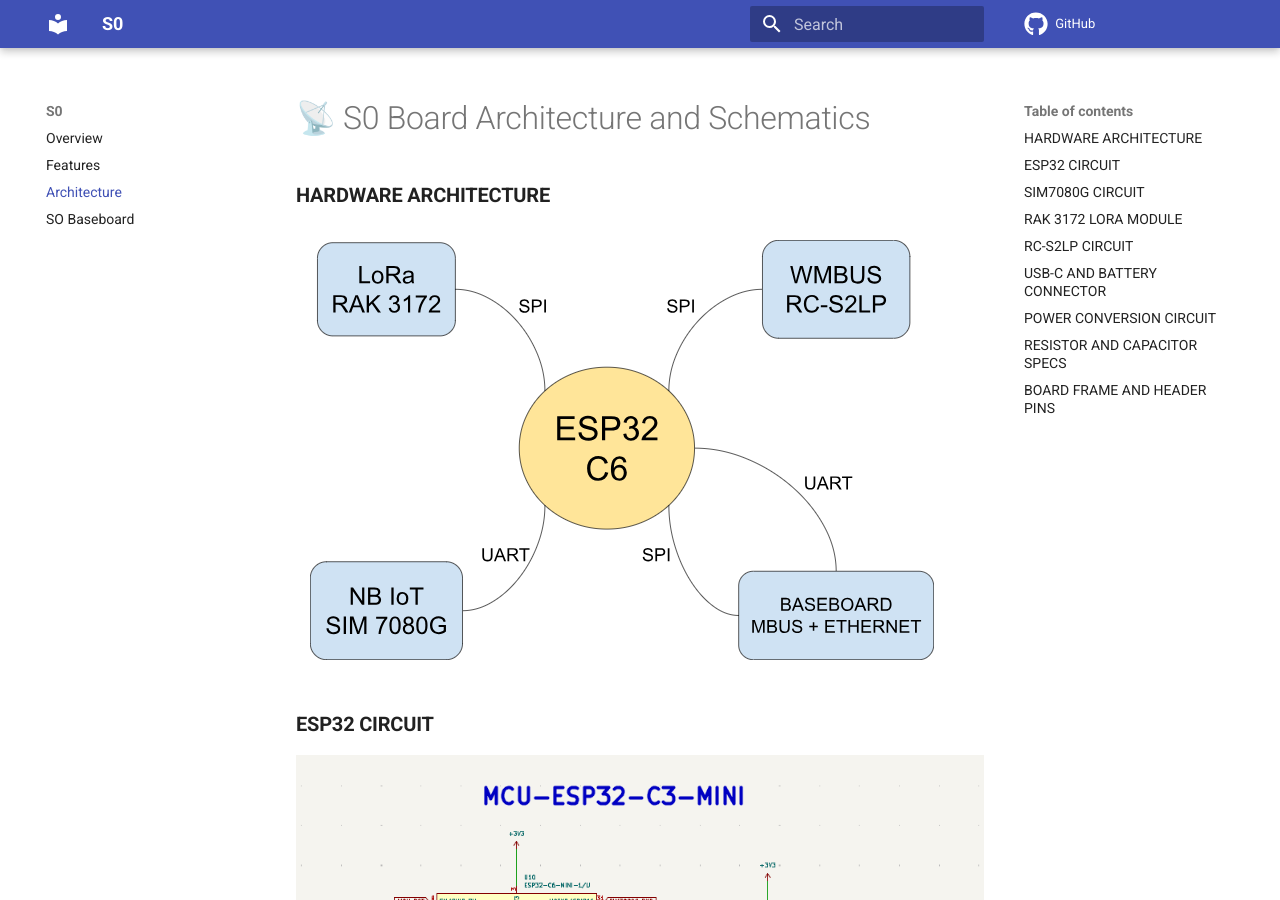
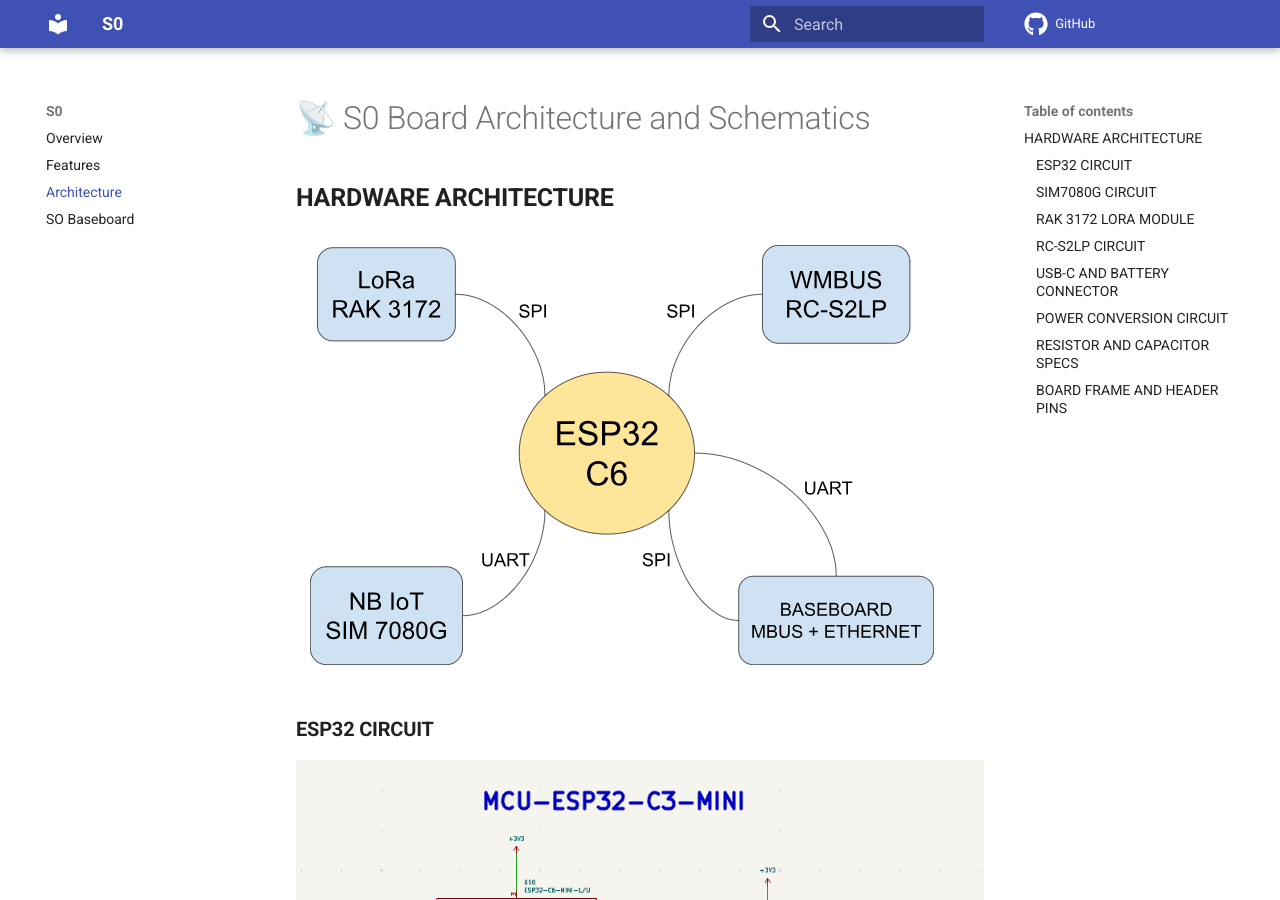
Before and after one commit to absmach/s0-docs, an MkDocs documentation site: the page built from docs/architecture.md, in a window 1280 px wide and 900 px high. Built offline with MkDocs 1.6.1 and Material for MkDocs 9.7.7, drawn with Linux system fonts in a browser that asks for light colours; comment, search, counter and statistics services are not loaded.

```diff
--- a/docs/architecture.md
+++ b/docs/architecture.md
@@ -1,6 +1,6 @@
 # 📡 S0 Board Architecture and Schematics
 
-### **HARDWARE ARCHITECTURE**
+## **HARDWARE ARCHITECTURE**
 
 ![Hardware Architecture](/images/architecture.png)
 
```
